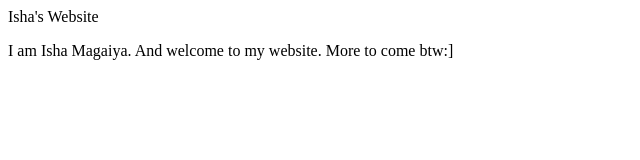
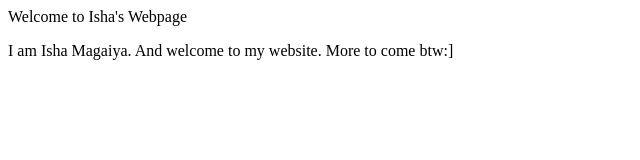
Before and after one commit to IshaMagaiya/website, a plain HTML site: page index.html in a window 1280 px wide. Shown: the whole page, without its empty margins (0-640 px from the left). Drawn offline with Linux system fonts and the light colour scheme.

Commit message:
change title

```diff
--- a/index.html
+++ b/index.html
@@ -2,15 +2,16 @@
 <html>
   <head>
     <meta charset="utf.8">
-    <title>Isha's Website</title>
+    <title>ISHA's WEBSITE</title>
   </head>
   <body>
-    <hl>Isha's Website</hl>
+    <hl>Welcome to Isha's Webpage</hl>
 
     <p>
      I am Isha Magaiya. And welcome to my website.
      More to come btw:]
 
+
     </p>
   </body>
 </html>
```
